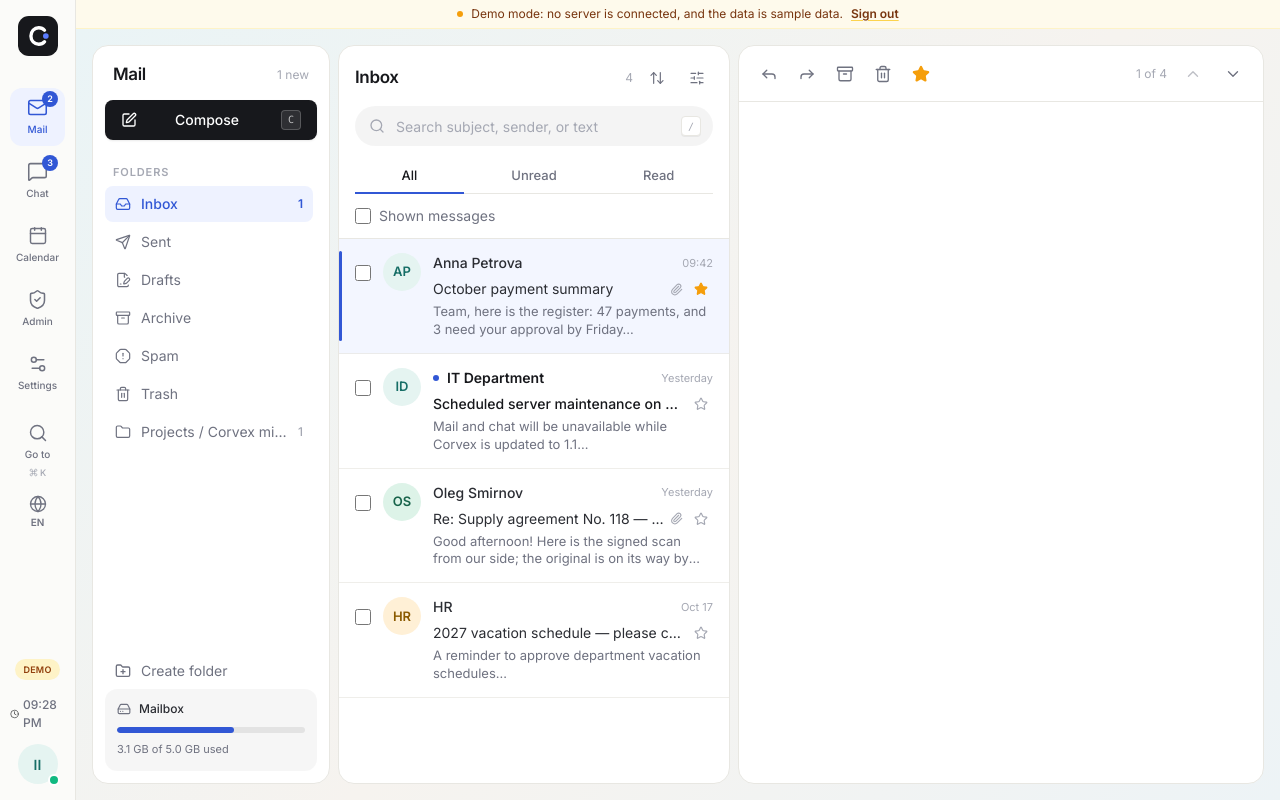
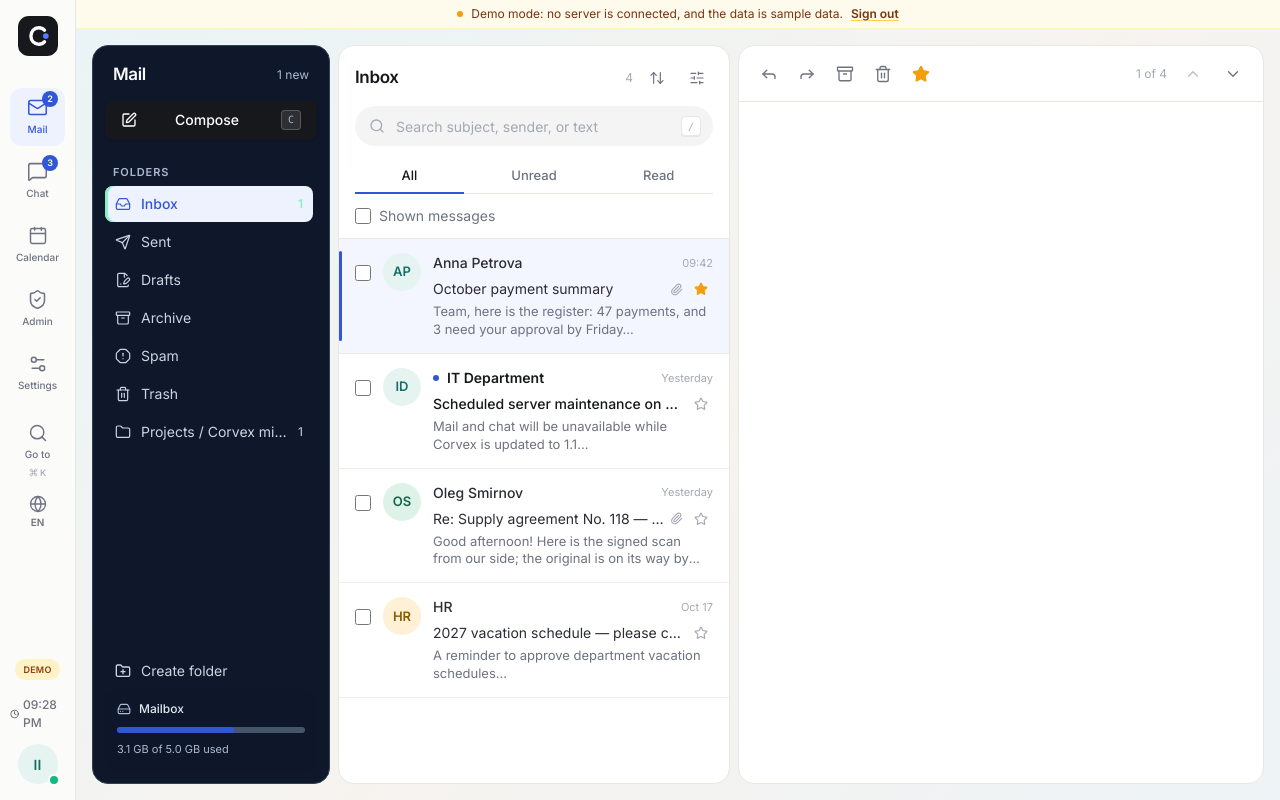
Before and after one commit to ArtemDobrokvashin/Corvex-, a React (Vite) app in the folder frontend/: page /login in a window 1280 px wide. Both pictures are taken after a click on the button "View the demo without a server". Built offline with nearby package versions, Linux system fonts and the light colour scheme.

Commit message:
Use dark folder sidebar in mail workspace
Co-authored-by: arena-agent <297053741+arena-agent@users.noreply.github.com>

```diff
--- a/frontend/src/features/mail/MailPage.tsx
+++ b/frontend/src/features/mail/MailPage.tsx
@@ -685,7 +685,7 @@ export default function MailPage() {
     <div className="mail-workspace h-full md:p-3 xl:p-4">
       <div className="flex h-full min-h-0 gap-0 overflow-hidden bg-surface md:gap-2 md:bg-transparent">
         {/* Папки */}
-        <aside className="hidden w-[238px] shrink-0 flex-col border border-line bg-surface p-3 xl:flex xl:rounded-2xl">
+        <aside className="mail-sidebar hidden w-[238px] shrink-0 flex-col border p-3 xl:flex xl:rounded-2xl">
           <div className="flex shrink-0 items-center justify-between px-2 pb-3 pt-1">
             <h1 className="text-[17px] font-semibold tracking-[-0.02em]">{t('Почта')}</h1>
             <span className="text-xs text-faint">{countLabel(locale, folderCounts.INBOX ?? 0, ['новое', 'новых', 'новых'], ['new', 'new'])}</span>
--- a/frontend/src/index.css
+++ b/frontend/src/index.css
@@ -618,3 +618,44 @@ html[data-theme="dark"] .bg-accent-soft {
   color: var(--corvex-accent-on-dark);
   box-shadow: inset 3px 0 var(--corvex-accent-on-dark);
 }
+
+/* Dark navigation is confined to the desktop mail folder sidebar. */
+.mail-sidebar {
+  background-color: #0f172a;
+  border-color: #334155;
+  color: #f8fafc;
+}
+.mail-sidebar .section-label,
+.mail-sidebar .text-faint,
+.mail-sidebar .text-muted { color: #a9bad0; }
+.mail-sidebar .text-ink-soft { color: #e2e8f0; }
+.mail-sidebar .nav-row { color: #cbd5e1; }
+.mail-sidebar .nav-row:hover { color: #f8fafc; background-color: #26354b; }
+.mail-sidebar .nav-row-active,
+.mail-sidebar .nav-row-active:hover {
+  background-color: #183d37;
+  color: #8bf0c2;
+  box-shadow: inset 3px 0 #8bf0c2;
+}
+.mail-sidebar .nav-row-active .text-accent { color: #8bf0c2; }
+.mail-sidebar .btn-secondary {
+  background-color: #1e293b;
+  border-color: #475569;
+  color: #f8fafc;
+}
+.mail-sidebar .btn-secondary:hover { background-color: #334155; color: #fff; }
+.mail-sidebar form { color: #172033; }
+.mail-sidebar .icon-btn-sm { color: #475569; }
+.mail-sidebar [role="progressbar"] { background-color: #475569; }
+.mail-sidebar .scroll-area::-webkit-scrollbar-thumb { background-color: #64748b; }
+/* Existing dark-mode utility overrides are !important; keep this scope narrower. */
+html[data-theme="dark"] .mail-sidebar .text-faint,
+html[data-theme="dark"] .mail-sidebar .text-muted { color: #a9bad0 !important; }
+html[data-theme="dark"] .mail-sidebar .text-ink-soft { color: #e2e8f0 !important; }
+html[data-theme="dark"] .mail-sidebar .nav-row-active,
+html[data-theme="dark"] .mail-sidebar .nav-row-active:hover {
+  background-color: #183d37;
+  color: #8bf0c2;
+  box-shadow: inset 3px 0 #8bf0c2;
+}
+html[data-theme="dark"] .mail-sidebar form { color: #f8fafc; }
```
Also changed, not shown: 1 other file (tests, documents, lock files or other folders).
